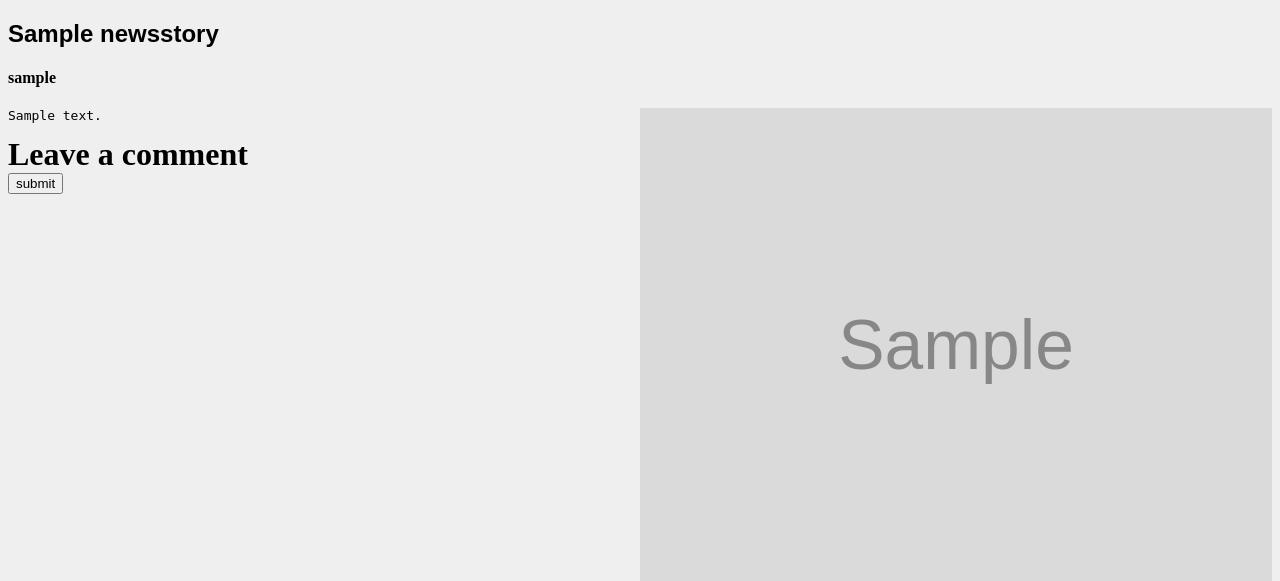
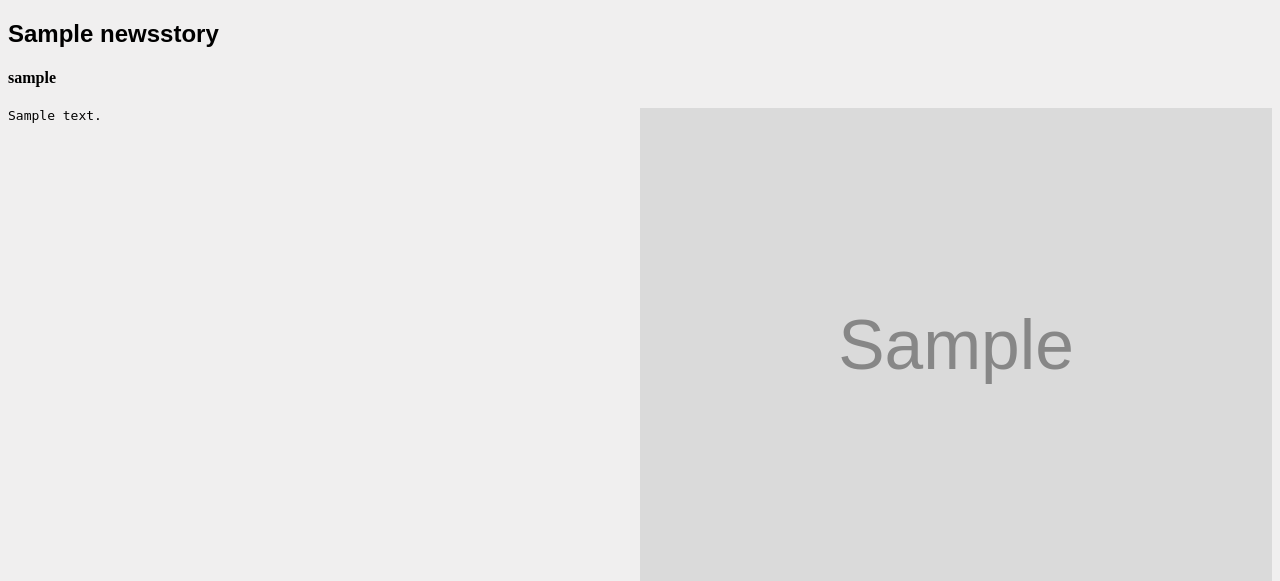
Before and after one commit to SheCodesAus/she-codes-django-news-project-Ms-KL, a Django app: page /news/1/ in a window 1280 px wide. Shown: the part 87-668 px from the top of the page. Run offline with Django 4.2, Linux system fonts and the light colour scheme; tables that the repository leaves empty hold one stand-in row (values such as "Sample post"); grey boxes marked "Sample" are stand-in pictures; parts of the project's set-up code (start-up, migrations or seed data) failed here and were passed over; some web fonts are replaced.

Commit message:
Updated admin, forms, models, story and views w/ notes re comments issue

```diff
--- a/she_codes_news/news/admin.py
+++ b/she_codes_news/news/admin.py
@@ -17,7 +17,7 @@ class NewsStoryAdmin(admin.ModelAdmin):
 
 admin.site.register(NewsStory, NewsStoryAdmin)
 
-# COMMENT
+# COMMENT HELP
 # https://djangocentral.com/creating-comments-system-with-django/
 @admin.register(Comment)
 class CommentAdmin(admin.ModelAdmin):
--- a/she_codes_news/news/forms.py
+++ b/she_codes_news/news/forms.py
@@ -22,12 +22,13 @@ class StoryForm(ModelForm):
             'image_field':forms.URLInput(attrs={'class':'form-control'},),
             }
 
-#COMMENT
+# comment - HELP!!!!
 #https://djangocentral.com/creating-comments-system-with-django/
+
 class CommentForm(forms.ModelForm):
     class Meta:
         model = Comment
-        fields = ['commenter_name', 'comment_email', 'comment_body']
+        fields = ('commenter_name', 'comment_email', 'comment_body')
         labels = {
             'commenter_name':('Name'),
             'comment_email': ('Email'),
--- a/she_codes_news/news/models.py
+++ b/she_codes_news/news/models.py
@@ -17,7 +17,7 @@ class NewsStory(models.Model):
     def __str__(self):
         return self.title
 
-# COMMENTS
+# comment - HELP!!!!
 # https://djangocentral.com/creating-comments-system-with-django/
 class Comment(models.Model):
     comment_post = models.ForeignKey(NewsStory,on_delete=models.CASCADE,related_name='comments')
--- a/she_codes_news/news/templates/news/story.html
+++ b/she_codes_news/news/templates/news/story.html
@@ -16,13 +16,15 @@
         {{ story.content|linebreaks }}
     </div>
 </div>
+{% endblock %}
 
-<!-- Comment -->
+<!-- Comment HELP!!!! -->
 <!-- https://djangocentral.com/creating-comments-system-with-django/ -->
-{% for comment in comments %}
+
+<!-- {% for comment in comments %}
 <div>
     <p>
-    {{ comment.comment_name }}
+    {{ comment.commenter_name }}
     <span>
     {{ comment.comment_created_on }}
     </span>
@@ -37,9 +39,9 @@
         </div>
     {% else %}
         <h3>Leave a comment</h3>
-        <form action="" method="post">
-        {% csrf_token %}
-        <table id="form_table">
+        <form action="" method="post"> -->
+        <!-- {% csrf_token %} -->
+        <!-- <table id="form_table">
             {{ comment_form.as_table }}
         </table>
         <input type="submit" value="submit">
@@ -49,9 +51,9 @@
 
 
 
-{% endblock %}
 
-<!-- KG:
+
+ KG:
 Displays one specific story
 Update folder of placeholder photos.
 Update placeholder.
--- a/she_codes_news/news/views.py
+++ b/she_codes_news/news/views.py
@@ -52,7 +52,7 @@ from django.views import generic
 from django.urls import reverse_lazy #added
 from .models import NewsStory
 from .forms import StoryForm, CommentForm #added
-from django.shortcuts import render, get_object_or_404
+from django.shortcuts import render, get_object_or_404 #added
 
 class IndexView(generic.ListView):
     template_name = 'news/index.html'
@@ -77,30 +77,30 @@ class StoryView(generic.DetailView):
     template_name = 'news/story.html'
     context_object_name = 'story'
 
-    #comment
-    def post_detail(request, slug):
-        post = get_object_or_404(NewsStory, slug=slug)
-        comments = post.comments.filter(active=True)
-        template_name = 'news/story.html'
-        new_comment = None
-        # Comment posted
-        if request.method == 'POST':
-            comment_form = CommentForm(data=request.POST)
-            if comment_form.is_valid():
+    # comment - HELP!!!!
+    # def post_detail(request, slug):
+    #     post = get_object_or_404(NewsStory, slug=slug)
+    #     comments = post.comments.filter(active=True)
+    #     template_name = 'news/story.html'
+    #     new_comment = None
+    #     # Comment posted
+    #     if request.method == 'POST':
+    #         comment_form = CommentForm(data=request.POST)
+    #         if comment_form.is_valid():
 
-                # Create Comment object but don't save to database yet
-                new_comment = comment_form.save(commit=False)
-                # Assign the current post to the comment
-                new_comment.post = post
-                # Save the comment to the database
-                new_comment.save()
-        else:
-            comment_form = CommentForm()
+    #             # Create Comment object but don't save to database yet
+    #             new_comment = comment_form.save(commit=False)
+    #             # Assign the current post to the comment
+    #             new_comment.post = post
+    #             # Save the comment to the database
+    #             new_comment.save()
+    #     else:
+    #         comment_form = CommentForm()
 
-        return render(request, template_name, {'NewsStory': NewsStory,
-                                            'comments': comments,
-                                            'new_comment': new_comment,
-                                            'comment_form': comment_form})
+    #     return render(request, template_name, {'NewsStory': NewsStory,
+    #                                         'comments': comments,
+    #                                         'new_comment': new_comment,
+    #                                         'comment_form': comment_form})
 
 # FORMS SETUP Step 1: add a view to use the form
 class AddStoryView(generic.CreateView):
```
